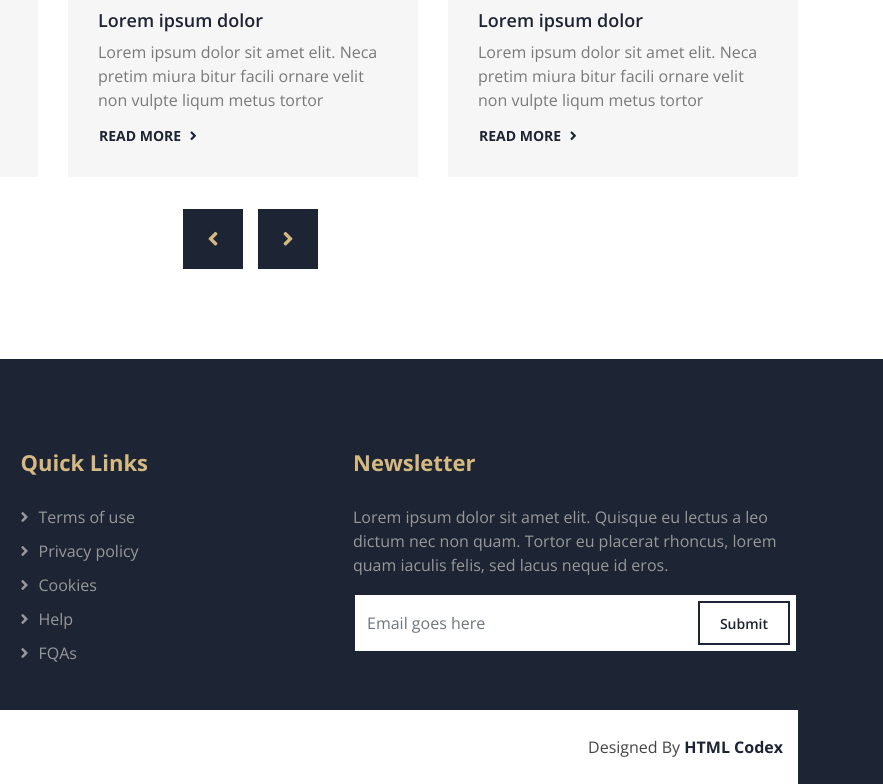
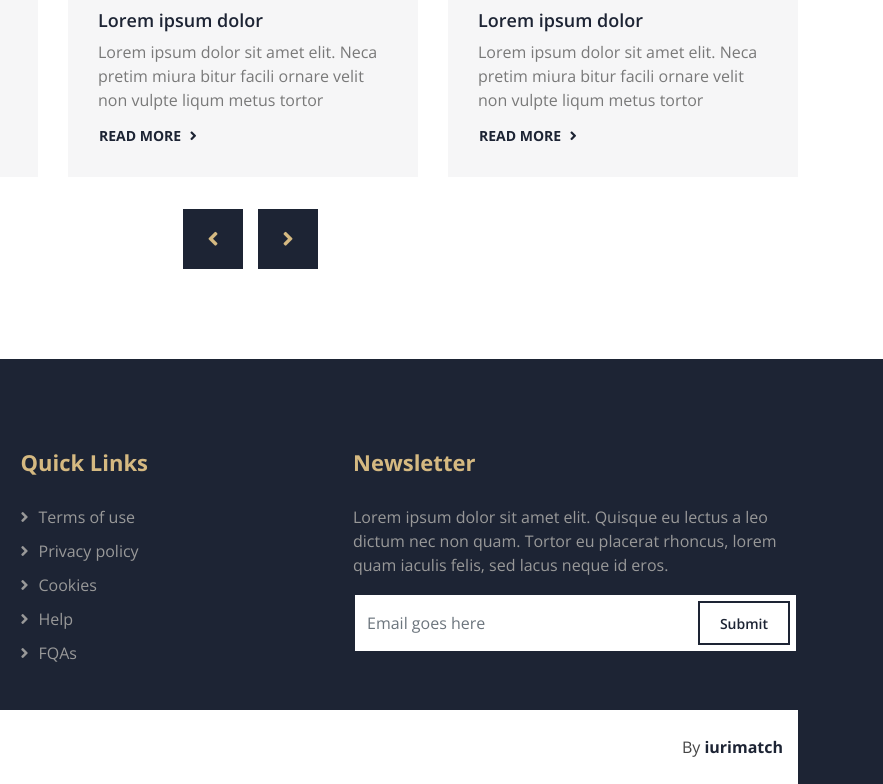
Before and after one commit to iurimatch/barber, a plain HTML site: page index.html in a window 1280 px wide. Shown: the part 5275-6059 px from the top of the page, 397-1280 px from the left. Drawn offline with nearby package versions, Linux system fonts and the light colour scheme.

Commit message:
Update index.html

```diff
--- a/index.html
+++ b/index.html
@@ -664,7 +664,7 @@
                         <p>&copy; <a href="#">Your Site Name</a>, All Right Reserved.</p>
                     </div>
                     <div class="col-md-6">
-                        <p>Designed By <a href="https://htmlcodex.com">HTML Codex</a></p>
+                        <p> By <a href="https://github.com/iurimatch">iurimatch</a></p>
                     </div>
                 </div>
             </div>
```
